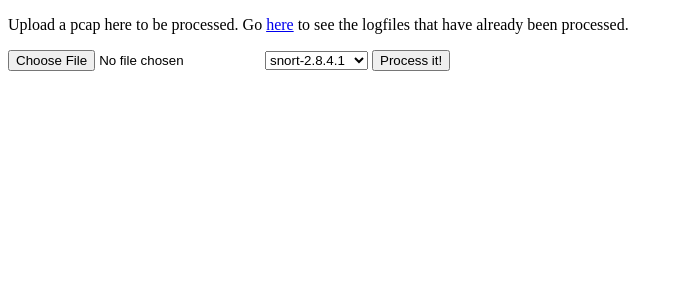
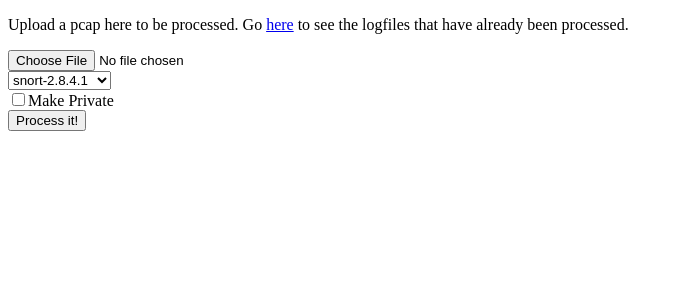
Before and after one commit to travisbgreen/autoIDS, a Flask app: page / in a window 1280 px wide. Shown: the top 300 px of the page, without its empty margins (0-679 px from the left). Run offline with Flask 2, Linux system fonts and the light colour scheme; parts of the project's set-up code (start-up, migrations or seed data) failed here and were passed over.

Commit message:
Preliminary changes to the database and upload page to allow for private files
Not tested yet... But should fix #6

```diff
--- a/main.py
+++ b/main.py
@@ -34,6 +34,7 @@ def upload():
 		filename = time.strftime('%m%d%Y.%H%M-') + secure_filename(file.filename) # prepend a date and time stamp
 		origfilename = secure_filename(file.filename) # keep this around as well to put into the db later
 		engine = request.form.get('engine','suricata-2.0.6') # gets the selected engine from the dropdown in the form, defaulting to suri 206
+		private = request.form.get('private',False) # checkbox that makes the file private
 		path = os.path.join(app.config['UPLOAD_FOLDER'], filename) # keep the full path to the uploaded file
 		print 'saving file...',filename # another debug statement
 		file.save(path) # saves to the permentant storage dir
@@ -46,11 +47,13 @@ def upload():
 		if existing: # if there is not an empty array
 			flash('that file hash is already in the database!')
 			return redirect('/output/'+filehash) # redirect to the page for the existing file
-		c.execute('INSERT INTO pcaps VALUES (?,?,?,?,?,?)',(origfilename,filename,0,'',filehash,time.time())) # otherwise store the new pcap data into the database
+		c.execute('INSERT INTO pcaps VALUES (?,?,?,?,?,?,?)',(origfilename,filename,0,'',filehash,time.time(),private)) # otherwise store the new pcap data into the database
 		db.commit() # save the db
 		db.close()
 		filequeue.put((filename,engine,filehash,path)) # add the info for the new file to the processing queue
 		flash('processing pcap in progress... wait a little while and then refresh') # give the user a message about the status
+		if private:
+			flash('this is a private pcap - if you lose the URL, you won\'t be able to find it again')
 		return redirect('/output/'+filehash) # redirect to the page for the unfinished sample
 
 @app.route('/output') # displays a list of the pcaps submitted to the system
@@ -58,7 +61,7 @@ def logfilelist():
 	page = int(request.args.get('page',1)) # can use ?page=2 or something to paginate the system (rudimentary navigation on the page already)
 	db = sqlite3.connect(DATABASE) # get the database
 	c = db.cursor()
-	c.execute('SELECT * FROM pcaps ORDER BY uploaded DESC LIMIT ? OFFSET ?',(40,40*(page-1))) # get 40 pcaps, skipping 40*page offset
+	c.execute('SELECT * FROM pcaps WHERE private=False ORDER BY uploaded DESC LIMIT ? OFFSET ?',(40,40*(page-1))) # get 40 non-private pcaps, skipping 40*page offset
 	files = c.fetchall() # get them all for display
 	db.close()
 	return render_template('listing.html',files=files,page=page) # pass in the page number and the file listing
--- a/templates/upload.html
+++ b/templates/upload.html
@@ -5,12 +5,13 @@
 	Upload a pcap here to be processed. Go <a href="/output">here</a> to see the logfiles that have already been processed.
 </p>
 <form method="post" action="/upload" enctype="multipart/form-data">
-	<input type="file" name="file" />
+	<input type="file" name="file" /><br />
 	<select name="engine">
 		{% for engine in engines %}
 		<option value="{{ engine }}">{{ engine }}</option>
 		{% endfor %}
-	</select>
+	</select><br />
+	<input type="checkbox" name="private" />Make Private<br />
 	<input type="submit" value="Process it!" />
 </form>
 {% endblock %}
--- a/util.py
+++ b/util.py
@@ -21,6 +21,6 @@ if not os.path.exists(LOG_FOLDER): # create the folder to hold logs and output m
 if not os.path.exists(DATABASE): # set up the database if it does not exist
 	db = sqlite3.connect(DATABASE)
 	c = db.cursor()
-	c.execute('CREATE TABLE pcaps (name text, file text, status int, logpath text, md5 text, uploaded int)')
+	c.execute('CREATE TABLE pcaps (name text, file text, status int, logpath text, md5 text, uploaded int, private boolean)')
 	db.commit()
 	db.close()
```
